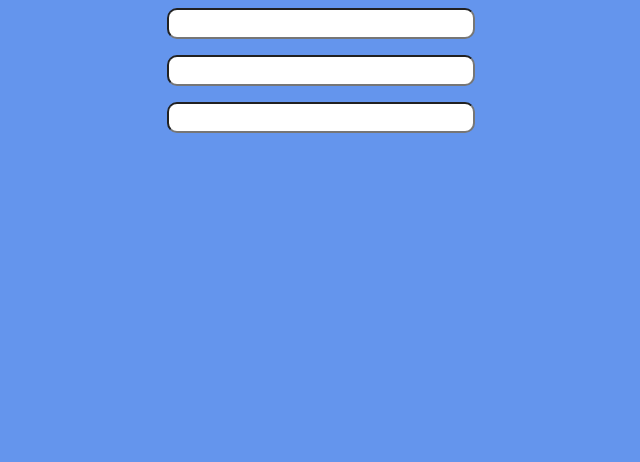
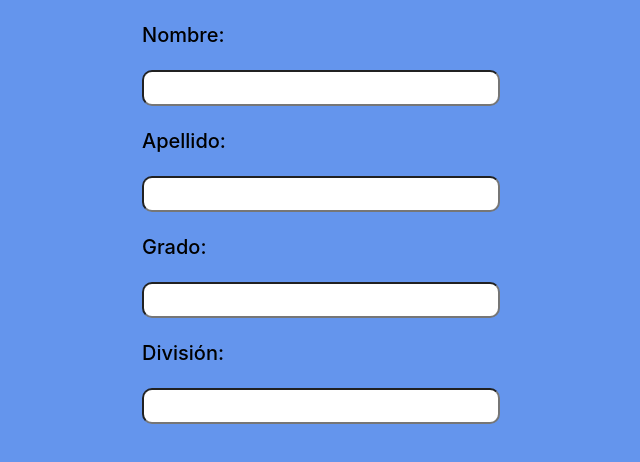
Before and after one commit to c3l3s743/Rutas, a React (Vite) app: page /Registro in a window 1280 px wide. Shown: the top 462 px of the page, without its empty margins (319-959 px from the left). Built offline with nearby package versions, Linux system fonts and the light colour scheme.

Commit message:
Trabajando en los registros

```diff
--- a/src/App.css
+++ b/src/App.css
@@ -20,8 +20,11 @@
 }
 
 .Inputs input{
-  margin: 8px;
   border-radius:10px ;
-  height: 25px;
-  width: 300px;
+  height: 30px;
+  width: 350px;
 }
+.Inputs p{
+  font-size: 20px;
+  font-weight: 500;
+}
--- a/src/Componentes/Registro.jsx
+++ b/src/Componentes/Registro.jsx
@@ -11,10 +11,27 @@ export default class Alumnos extends Component{
   render(){
     return(
       <div className="Inputs">
+        <div>
+        <p>Nombre: </p>
+        <input type="text"/>
+        </div>
+
+        <div>
+        <p>Apellido: </p>
         <input type="text" />
-        <input type="text" />
-        <input type="text" />
+        </div>
+
+        <div>
+        <p>Grado: </p>
+        <input type="number" />
+        </div>
+
+        <div>
+        <p>División: </p>
+        <input type="number" />
+        </div>
       </div>
+
     )
   }
 }
```
